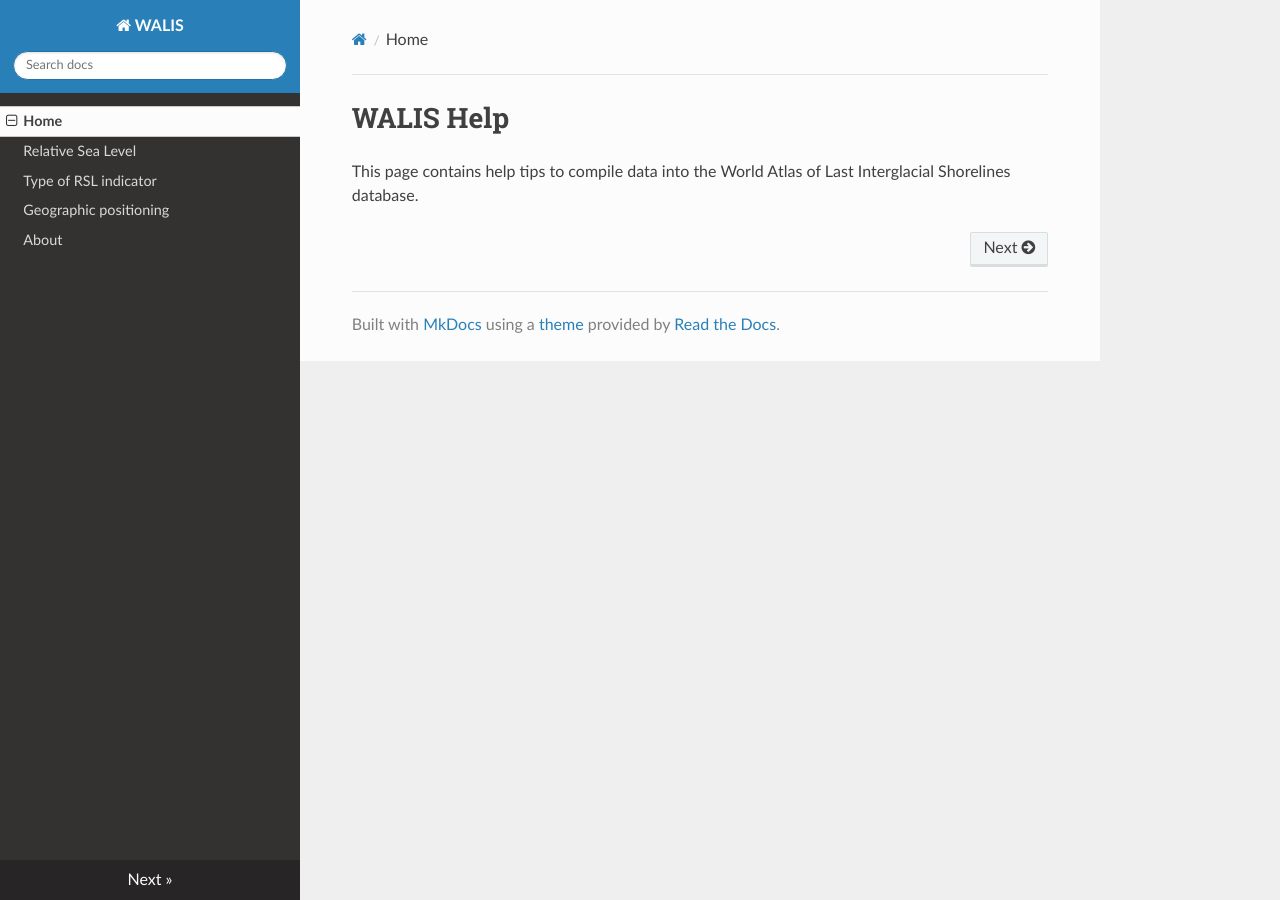
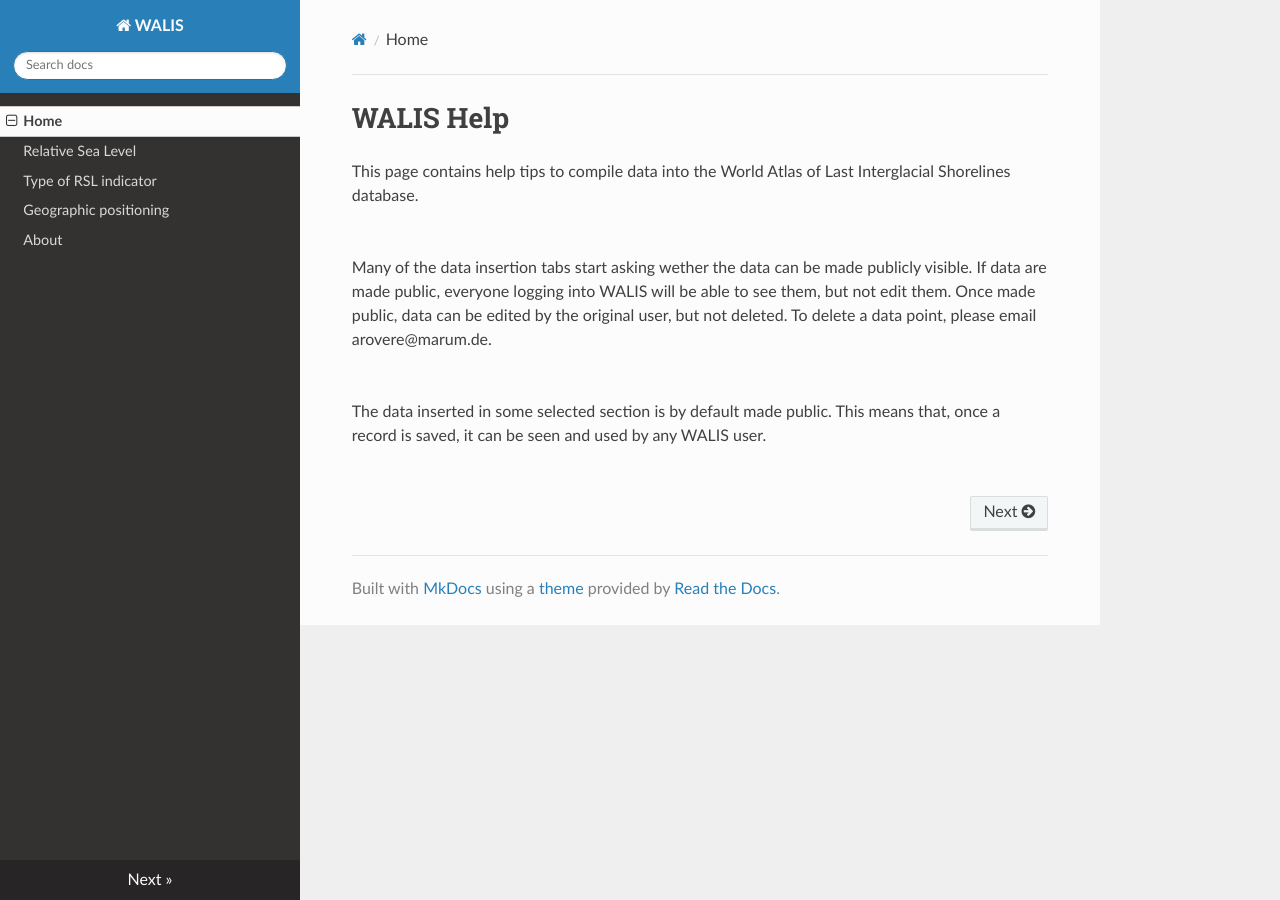
Before and after one commit to Alerovere/WALIS_Help, an MkDocs documentation site: the page built from docs/index.md, in a window 1280 px wide. Built offline with MkDocs 1.6.1, drawn with Linux system fonts in a browser that asks for light colours; nearby versions of some CDN libraries.

Commit message:
Add files via upload

```diff
--- a/docs/index.md
+++ b/docs/index.md
@@ -1,3 +1,6 @@
 # WALIS Help
+This page contains help tips to compile data into the World Atlas of Last Interglacial Shorelines database. </br></br>
 
-This page contains help tips to compile data into the World Atlas of Last Interglacial Shorelines database.
+Many of the data insertion tabs start asking wether the data can be made publicly visible. If data are made public, everyone logging into WALIS will be able to see them, but not edit them. Once made public, data can be edited by the original user, but not deleted. To delete a data point, please email arovere@marum.de.</br></br>
+
+The data inserted in some selected section is by default made public. This means that, once a record is saved, it can be seen and used by any WALIS user.</br></br>
```
